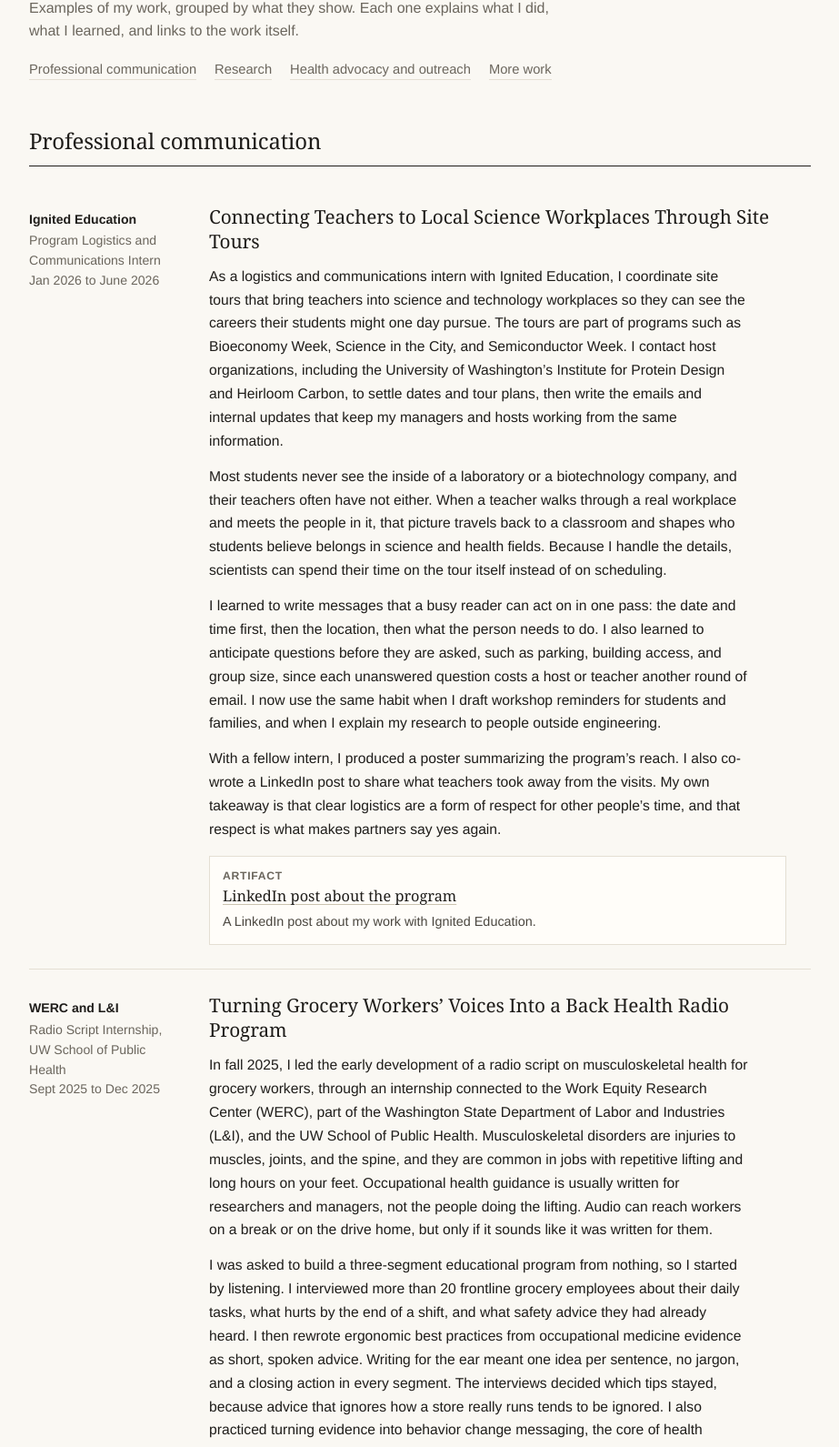
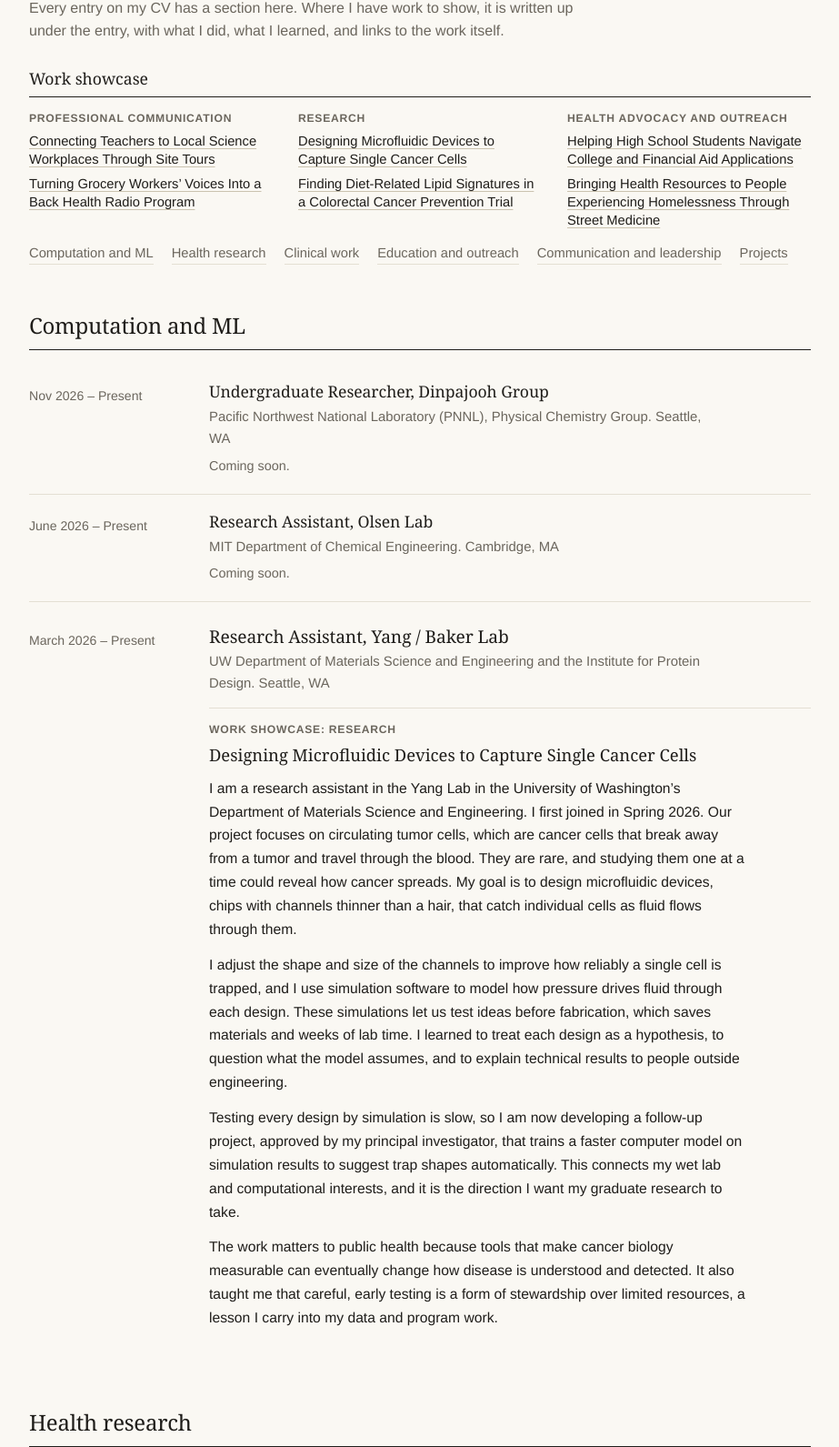
Before and after one commit to karth-vader/karth-vader.github.io, a plain HTML site: page portfolio.html in a window 1280 px wide. Shown: the part 173-1764 px from the top of the page at 91% size, without its empty margins (178-1101 px from the left). Drawn offline with Linux system fonts and the light colour scheme.

Commit message:
Organize portfolio by CV entry with showcase write-ups nested inside
Co-Authored-By: Claude Sonnet 5.5 <noreply@anthropic.com>
Claude-Session: https://claude.ai/code/session_01B949EMW3KP2wMpcYQmSyNJ

```diff
--- a/portfolio.html
+++ b/portfolio.html
@@ -84,6 +84,21 @@ figcaption{color:var(--muted);font-size:.86rem;margin-top:6px}
 .eow.blank{padding:18px 0}
 .eow.blank h3{font-size:1.1rem;margin:0 0 4px}
 .eow.blank .soon{color:var(--muted);font-size:.9rem;margin:0}
+
+.sub2x{font-family:Georgia,"Times New Roman",serif;font-size:1.1rem;margin:26px 0 0;padding-bottom:6px;border-bottom:1px solid var(--ink)}
+.idx{display:grid;grid-template-columns:repeat(3,1fr);gap:18px 28px;margin:14px 0 6px;font-size:.92rem}
+.idx b{display:block;color:var(--muted);font-size:.76rem;letter-spacing:.06em;text-transform:uppercase;margin-bottom:6px}
+.idx ul{list-style:none;margin:0;padding:0}
+.idx li{margin:0 0 8px;line-height:1.35}
+.eow h3{font-size:1.2rem;margin:0 0 2px}
+.eow .org{color:var(--muted);font-size:.93rem;margin:0 0 4px}
+.sc{margin-top:14px;padding-top:14px;border-top:1px solid var(--line);scroll-margin-top:90px}
+.sc:target{background:var(--tint)}
+.sc .tag{font-size:.76rem;font-weight:700;letter-spacing:.06em;text-transform:uppercase;color:var(--muted);margin-bottom:6px}
+.sc h4{font-family:Georgia,"Times New Roman",serif;font-size:1.15rem;font-weight:400;line-height:1.3;margin:0 0 12px}
+.eow.blank .soon{margin:6px 0 0}
+section h2{margin-top:0}
+@media (max-width:760px){.idx{grid-template-columns:1fr}}
 @media (max-width:760px){.eow{grid-template-columns:1fr;gap:4px 0;padding:22px 0}.eow .meta{padding:0}}
 @media (max-width:640px){.wrap{padding:0 18px}h1{font-size:1.85rem}.soc{margin-left:-6px}}
 </style>
@@ -95,113 +110,88 @@ figcaption{color:var(--muted);font-size:.86rem;margin-top:6px}
 </div></div>
 <div class="wrap">
   <h1>Portfolio</h1>
-  <p class="lead">Examples of my work, grouped by what they show. Each one explains what I did, what I learned, and links to the work itself.</p>
-  <div class="jump"><a href="#professional-communication">Professional communication</a><a href="#research">Research</a><a href="#health-advocacy-and-outreach">Health advocacy and outreach</a><a href="#more-work">More work</a></div>
+  <p class="lead">Every entry on my CV has a section here. Where I have work to show, it is written up under the entry, with what I did, what I learned, and links to the work itself.</p>
 
-  <section id="professional-communication">
-    <h2>Professional communication</h2>
+  <div class="sub2x">Work showcase</div>
+  <div class="idx">
+    <div><b>Professional communication</b><ul><li><a href="#eow-site-tours">Connecting Teachers to Local Science Workplaces Through Site Tours</a></li><li><a href="#eow-radio-script">Turning Grocery Workers&rsquo; Voices Into a Back Health Radio Program</a></li></ul></div>
+    <div><b>Research</b><ul><li><a href="#eow-microfluidics">Designing Microfluidic Devices to Capture Single Cancer Cells</a></li><li><a href="#eow-lipid">Finding Diet-Related Lipid Signatures in a Colorectal Cancer Prevention Trial</a></li></ul></div>
+    <div><b>Health advocacy and outreach</b><ul><li><a href="#eow-college-access">Helping High School Students Navigate College and Financial Aid Applications</a></li><li><a href="#eow-street-medicine">Bringing Health Resources to People Experiencing Homelessness Through Street Medicine</a></li></ul></div>
+  </div>
+  <div class="jump" id="jump"></div>
+  <div id="out"></div>
 
-    <article class="eow" id="eow-site-tours">
-      <div class="meta"><b>Ignited Education</b>Program Logistics and Communications Intern<br>Jan 2026 to June 2026</div>
-      <div>
-        <h3>Connecting Teachers to Local Science Workplaces Through Site Tours</h3>
+<template id="tpl-eow-site-tours" data-cat="Professional communication">
+        <h4>Connecting Teachers to Local Science Workplaces Through Site Tours</h4>
         <p>As a logistics and communications intern with Ignited Education, I coordinate site tours that bring teachers into science and technology workplaces so they can see the careers their students might one day pursue. The tours are part of programs such as Bioeconomy Week, Science in the City, and Semiconductor Week. I contact host organizations, including the University of Washington&rsquo;s Institute for Protein Design and Heirloom Carbon, to settle dates and tour plans, then write the emails and internal updates that keep my managers and hosts working from the same information.</p>
         <p>Most students never see the inside of a laboratory or a biotechnology company, and their teachers often have not either. When a teacher walks through a real workplace and meets the people in it, that picture travels back to a classroom and shapes who students believe belongs in science and health fields. Because I handle the details, scientists can spend their time on the tour itself instead of on scheduling.</p>
         <p>I learned to write messages that a busy reader can act on in one pass: the date and time first, then the location, then what the person needs to do. I also learned to anticipate questions before they are asked, such as parking, building access, and group size, since each unanswered question costs a host or teacher another round of email. I now use the same habit when I draft workshop reminders for students and families, and when I explain my research to people outside engineering.</p>
         <p>With a fellow intern, I produced a poster summarizing the program&rsquo;s reach. I also co-wrote a LinkedIn post to share what teachers took away from the visits. My own takeaway is that clear logistics are a form of respect for other people&rsquo;s time, and that respect is what makes partners say yes again.</p>
         <div class="art"><div class="ty">Artifact</div><a href="https://www.linkedin.com/feed/update/urn:li:ugcPost:7472720812140199937/" target="_blank" rel="noopener">LinkedIn post about the program</a><p>A LinkedIn post about my work with Ignited Education.</p></div>
-      </div>
-    </article>
-
-    <article class="eow" id="eow-radio-script">
-      <div class="meta"><b>WERC and L&amp;I</b>Radio Script Internship, UW School of Public Health<br>Sept 2025 to Dec 2025</div>
-      <div>
-        <h3>Turning Grocery Workers&rsquo; Voices Into a Back Health Radio Program</h3>
+</template>
+<template id="tpl-eow-radio-script" data-cat="Professional communication">
+        <h4>Turning Grocery Workers&rsquo; Voices Into a Back Health Radio Program</h4>
         <p>In fall 2025, I led the early development of a radio script on musculoskeletal health for grocery workers, through an internship connected to the Work Equity Research Center (WERC), part of the Washington State Department of Labor and Industries (L&amp;I), and the UW School of Public Health. Musculoskeletal disorders are injuries to muscles, joints, and the spine, and they are common in jobs with repetitive lifting and long hours on your feet. Occupational health guidance is usually written for researchers and managers, not the people doing the lifting. Audio can reach workers on a break or on the drive home, but only if it sounds like it was written for them.</p>
         <p>I was asked to build a three-segment educational program from nothing, so I started by listening. I interviewed more than 20 frontline grocery employees about their daily tasks, what hurts by the end of a shift, and what safety advice they had already heard. I then rewrote ergonomic best practices from occupational medicine evidence as short, spoken advice. Writing for the ear meant one idea per sentence, no jargon, and a closing action in every segment. The interviews decided which tips stayed, because advice that ignores how a store really runs tends to be ignored. I also practiced turning evidence into behavior change messaging, the core of health communication. I now hold all my writing, from scripts to workshop slides to program emails, to one standard: a message is not finished until the person it is meant for can act on it.</p>
         <p>The finished script gave WERC a draft that fit its broader product strategy.</p>
         <div class="art"><div class="ty">Artifact</div><a href="https://docs.google.com/document/d/1Rzsadw0QAMvs7K59_YKMjUqlWPzrn669iuF6NuwDEFQ/edit?usp=sharing" target="_blank" rel="noopener">Radio Script for Grocery Store Workers</a><p>The script shows the plain-language, one-action-per-segment writing I developed from worker interviews.</p></div>
-      </div>
-    </article>
-  </section>
-
-  <section id="research">
-    <h2>Research</h2>
-
-    <article class="eow" id="eow-microfluidics">
-      <div class="meta"><b>Yang Lab</b>UW Materials Science and Engineering<br>March 2026 to present</div>
-      <div>
-        <h3>Designing Microfluidic Devices to Capture Single Cancer Cells</h3>
+</template>
+<template id="tpl-eow-microfluidics" data-cat="Research">
+        <h4>Designing Microfluidic Devices to Capture Single Cancer Cells</h4>
         <p>I am a research assistant in the Yang Lab in the University of Washington&rsquo;s Department of Materials Science and Engineering. I first joined in Spring 2026. Our project focuses on circulating tumor cells, which are cancer cells that break away from a tumor and travel through the blood. They are rare, and studying them one at a time could reveal how cancer spreads. My goal is to design microfluidic devices, chips with channels thinner than a hair, that catch individual cells as fluid flows through them.</p>
         <p>I adjust the shape and size of the channels to improve how reliably a single cell is trapped, and I use simulation software to model how pressure drives fluid through each design. These simulations let us test ideas before fabrication, which saves materials and weeks of lab time. I learned to treat each design as a hypothesis, to question what the model assumes, and to explain technical results to people outside engineering.</p>
         <p>Testing every design by simulation is slow, so I am now developing a follow-up project, approved by my principal investigator, that trains a faster computer model on simulation results to suggest trap shapes automatically. This connects my wet lab and computational interests, and it is the direction I want my graduate research to take.</p>
         <p>The work matters to public health because tools that make cancer biology measurable can eventually change how disease is understood and detected. It also taught me that careful, early testing is a form of stewardship over limited resources, a lesson I carry into my data and program work.</p>
-      </div>
-    </article>
-
-    <article class="eow" id="eow-lipid">
-      <div class="meta"><b>Lampe Lab</b>Fred Hutchinson Cancer Center<br>Aug 2025 to Feb 2026</div>
-      <div>
-        <h3>Finding Diet-Related Lipid Signatures in a Colorectal Cancer Prevention Trial</h3>
+</template>
+<template id="tpl-eow-lipid" data-cat="Research">
+        <h4>Finding Diet-Related Lipid Signatures in a Colorectal Cancer Prevention Trial</h4>
         <p>From August 2025 to February 2026, I was a research assistant in the Lampe Lab at the Fred Hutchinson Cancer Center, analyzing data from a randomized controlled crossover trial. In a crossover trial, every participant receives each intervention in turn, so people serve as their own comparison. More than 100 older, healthy adults took fish oil and fermentable fiber supplements, and I helped test how those supplements changed the lipids (fats) and aqueous metabolites (small water-soluble molecules made during metabolism) in their blood. These are biomarkers of colorectal cancer risk. Colorectal cancer is common, and diet is one of the few risk factors people can change. If we can show which dietary changes shift blood biomarkers, prevention advice can rest on measured evidence instead of guesses.</p>
         <p>I worked with measurements of 1,444 lipids and 372 aqueous metabolites. With that many measurements, some will look significant by chance alone, so I used linear mixed models, which handle repeated measurements from the same person, and adjusted for covariates. I applied Benjamini-Hochberg false discovery rate correction, a method that limits how many false findings slip through. I then used principal component analysis and linear discriminant analysis, two methods for summarizing patterns, to see whether lipid patterns could tell the dietary interventions apart. I learned to ask what a result would look like if nothing were really happening before getting excited about it. I also learned that a result only helps if collaborators can follow it, so I presented our findings as the talk &ldquo;Ceramides and Gut Health&rdquo; to audiences at Fred Hutch and Texas A&amp;M.</p>
         <p>The analysis now supports a manuscript in preparation. <a href="index.html#/publications/pub-lipidome">See it under Publications</a>.</p>
-      </div>
-    </article>
-  </section>
-
-  <section id="health-advocacy-and-outreach">
-    <h2>Health advocacy and outreach</h2>
-
-    <article class="eow" id="eow-college-access">
-      <div class="meta"><b>Dream Project</b>Decatur High School, Federal Way School District<br>Sept 2026 to present</div>
-      <div>
-        <h3>Helping High School Students Navigate College and Financial Aid Applications</h3>
+</template>
+<template id="tpl-eow-college-access" data-cat="Health advocacy and outreach">
+        <h4>Helping High School Students Navigate College and Financial Aid Applications</h4>
         <p>Since September 2026, I have served as a College and Career Readiness Assistant with the Dream Project, a University of Washington program that supports high school students on their path to college. I am placed at Decatur High School in the Federal Way School District. My goal is to help students and their families get through the application process with fewer barriers. I lead workshops on the Free Application for Federal Student Aid (FAFSA) and the Washington Application for State Financial Aid (WASFA), the state form for students who cannot file the FAFSA, and I help seniors complete their college applications.</p>
         <p>Education is one of the strongest social determinants of health, meaning a condition in people&rsquo;s lives that shapes health outcomes long before they reach a clinic. Cost and confusing paperwork keep many capable students from applying at all, so helping a student finish a financial aid form is a concrete way to widen access to opportunities linked to longer, healthier lives.</p>
         <p>I learned to turn dense instructions into clear steps, to check understanding without making a student feel judged, and to plan workshops so families with different levels of familiarity with the system can all follow along. Information only helps when the reader can use it, a lesson I also apply when I write for teachers in my internship and for non-scientists when I describe my research.</p>
         <p>The most direct impact is on individual students: a completed application is a door that stays open. Next, I am proposing a speaker and mentorship project at Decatur, with my site supervisor as mentor, that would connect students with people working in health and science careers.</p>
         <figure class="tall"><a href="portfolio/decatur-guaranteed-admission-flyer.jpg"><img src="portfolio/decatur-guaranteed-admission-flyer.jpg" alt="Flyer for Federal Way seniors explaining that Washington colleges including Central Washington, Eastern Washington, Evergreen State, Washington State, and Western Washington guarantee admission with a 3.0 GPA" loading="lazy" width="1000" height="1294"></a><figcaption>Flyer for Federal Way seniors explaining which Washington colleges guarantee admission at a 3.0 GPA, with a QR code to the full list.</figcaption></figure>
         <div class="art"><div class="ty">Artifact</div><a href="https://app.notion.com/p/Decatur-Career-Center-Poster-Links-40edfd62e3398197ab78c2464b7938db" target="_blank" rel="noopener">Decatur Career Center: Poster Links</a><p>Each poster at the Career Center has a QR code that opens a plain-language page on one topic, such as senior deadlines, guaranteed admission, FAFSA or WASFA, community college, and scholarships.</p></div>
-      </div>
-    </article>
-
-    <article class="eow" id="eow-street-medicine">
-      <div class="meta"><b>U-District Street Medicine</b>Co-Director of Education<br>Sept 2025 to present</div>
-      <div>
-        <h3>Bringing Health Resources to People Experiencing Homelessness Through Street Medicine</h3>
+</template>
+<template id="tpl-eow-street-medicine" data-cat="Health advocacy and outreach">
+        <h4>Bringing Health Resources to People Experiencing Homelessness Through Street Medicine</h4>
         <p>Since September 2025, I have served as Co-Director of Education for U-District Street Medicine, a group that supports people experiencing homelessness in Seattle&rsquo;s University District. I lead a team of 40 and focus on health education, which means deciding what people need to know and how to get it to them in a form they will use. Housing is a major social determinant of health, meaning a condition in daily life that shapes health long before anyone sees a clinician. People without housing often do not know which services exist or how to reach them, and information that is hard to read or hard to find does little good.</p>
         <p>Two projects shaped my role. First, we built a community resource podcast from scratch, and I worked with the team to define the audience, set a content roadmap, and plan how episodes would be distributed. Second, we made a street medicine resource pamphlet. It was a group effort across the education team, and I designed it. A printed pamphlet works without a phone or data plan, and a podcast reaches people who engage with audio, so the two formats cover different needs. Coordinating 40 people taught me to break a large goal into pieces that individual team members can own and finish. The pamphlet taught me that a first draft is a hypothesis: asking readers what confused them improved it more than polishing on my own. I plan to carry that habit of testing materials with their intended audience into my public health work.</p>
         <p>The pamphlet has been handed out to more than 200 people experiencing homelessness, and we revised it based on feedback from the people who received it.</p>
         <figure class="carousel" id="pamphlet" hidden aria-roledescription="carousel" aria-label="Street Medicine Resource Guide pages"></figure>
         <div class="art"><div class="ty">Artifact</div><a href="https://canva.link/pqz8w8qhgkbsnpk" target="_blank" rel="noopener">Street Medicine Resource Guide</a><p>A group effort by the U-District Street Medicine education team, handed out to more than 200 people. Open it in Canva to see the full design.</p></div>
-      </div>
-    </article>
-  </section>
-  <section id="more-work">
-    <h2>More work</h2>
-    <p class="cat-note">The rest of my activities from my CV. Portfolio items for these are being added.</p>
-    <div id="more"></div>
-  </section>
+</template>
 
   <footer>Seattle, WA. <a href="index.html">Home</a> &nbsp;/&nbsp; <a href="Karthikeya_Kusuma_CV.pdf" target="_blank" rel="noopener">CV</a></footer>
 </div>
 <script src="entries.js"></script>
 <script>
 (function(){
-  var G=[["computation","Computation and ML"],["research","Health research"],["clinical","Clinical work"],["outreach","Education and outreach"],["leadership","Communication and leadership"]];
-  var out="";
-  function row(e,when){
-    return '<article class="eow blank" id="'+e.id+'"><div class="meta">'+when+'</div><div><h3>'+e.t+'</h3>'+(e.o?'<p class="soon" style="margin-bottom:6px">'+e.o+'</p>':'')+'<p class="soon">Coming soon.</p></div></article>';
+  var G=[["computation","Computation and ML"],["research","Health research"],["clinical","Clinical work"],["outreach","Education and outreach"],["leadership","Communication and leadership"],["projects","Projects"]];
+  var jump="",out="";
+  function block(e,when){
+    var h='<article class="eow'+(e.pf?'':' blank')+'" id="'+e.id+'"><div class="meta">'+when+'</div><div><h3>'+e.t+'</h3>'+(e.o?'<p class="org">'+e.o+'</p>':'');
+    if(e.pf){
+      var t=document.getElementById("tpl-"+e.pf);
+      h+='<div class="sc" id="'+e.pf+'"><div class="tag">Work showcase: '+t.getAttribute("data-cat")+'</div>'+t.innerHTML+'</div>';
+    } else {
+      h+='<p class="soon">Coming soon.</p>';
+    }
+    return h+'</div></article>';
   }
   G.forEach(function(g){
-    var items=E.filter(function(e){return e.c===g[0]&&!e.pf;});
+    var items=g[0]==="projects"?P.map(function(p){return {id:p.id,t:p.t,o:p.k,d:"2026"};}):E.filter(function(e){return e.c===g[0];});
     if(!items.length) return;
-    out+='<h3 class="grp">'+g[1]+'</h3>'+items.map(function(e){return row(e,e.d);}).join("");
+    jump+='<a href="#g-'+g[0]+'">'+g[1]+'</a>';
+    out+='<section id="g-'+g[0]+'"><h2>'+g[1]+'</h2>'+items.map(function(e){return block(e,e.d);}).join("")+'</section>';
   });
-  var proj=P.map(function(p){return row({id:p.id,t:p.t,o:p.k},"2026");}).join("");
-  if(proj) out+='<h3 class="grp">Projects</h3>'+proj;
-  document.getElementById("more").innerHTML=out;
+  document.getElementById("jump").innerHTML=jump;
+  document.getElementById("out").innerHTML=out;
   if(location.hash){var el=document.getElementById(location.hash.slice(1));if(el)el.scrollIntoView();}
 })();
 </script>
```
Also changed, not shown: index.html (+1 -1 lines).
